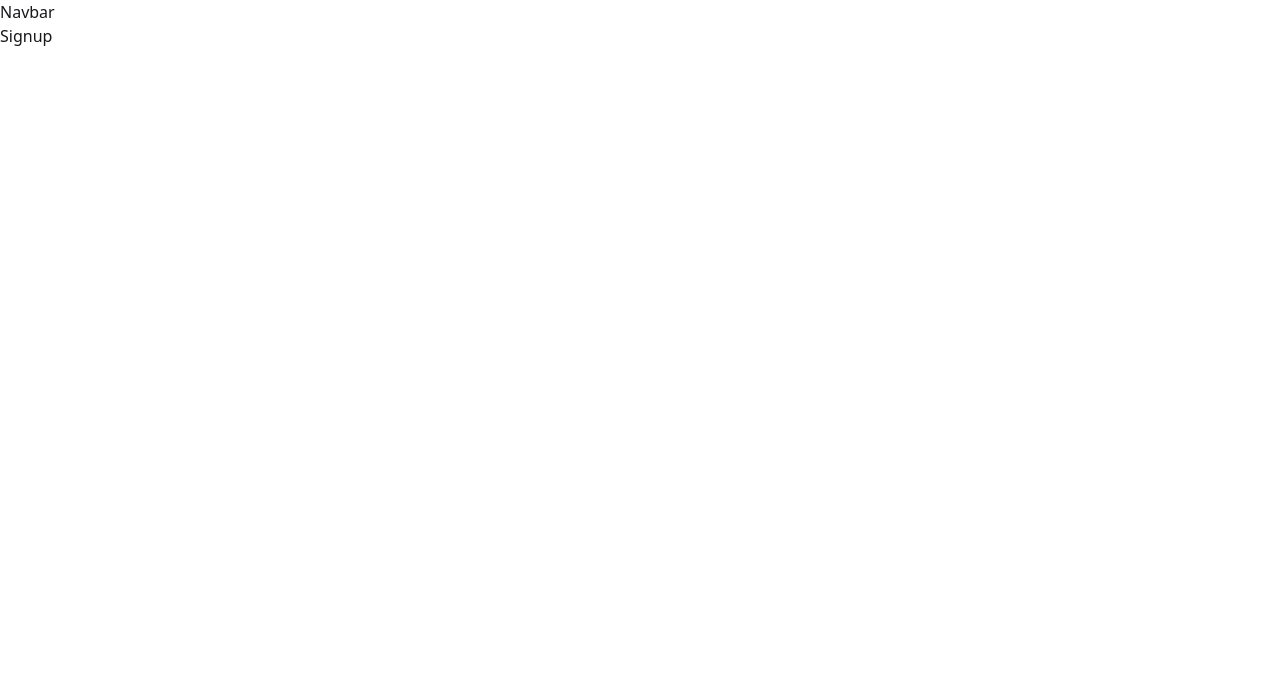
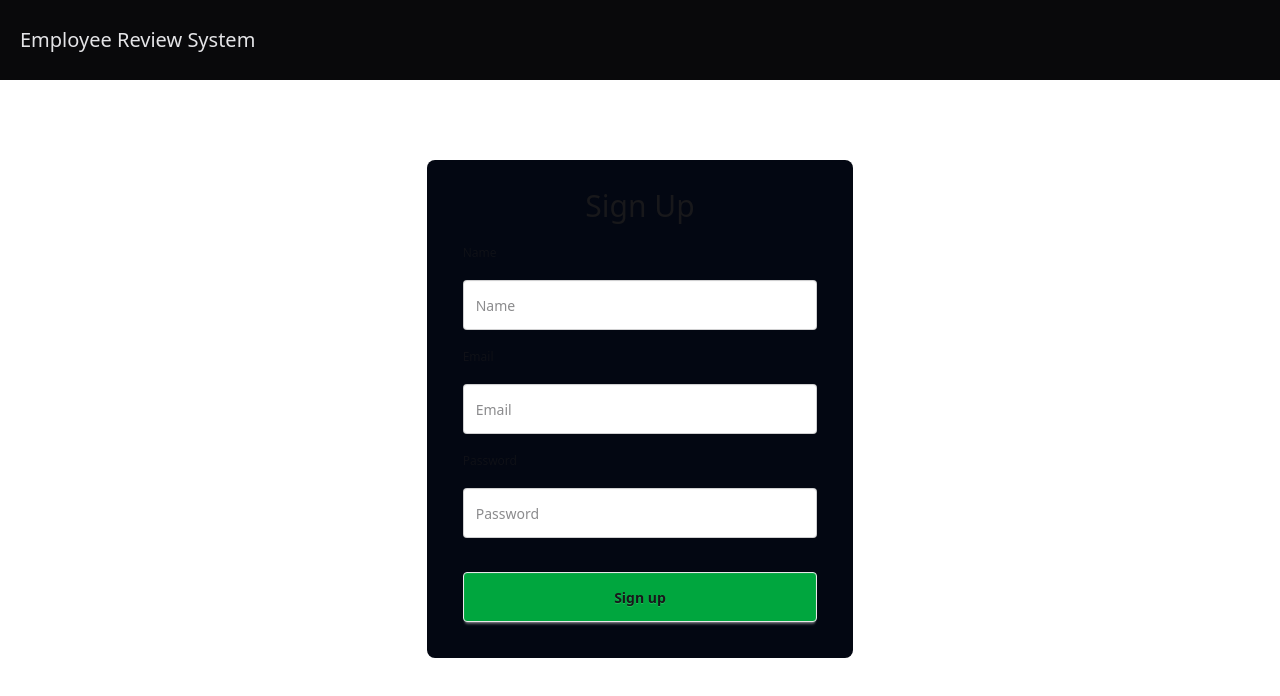
Before and after one commit to SNijanthan/employee-review-system-frontend, a React (Vite) app: page /signup in a window 1280 px wide. Shown: the top 696 px of the page. Built offline with nearby package versions, Linux system fonts and the light colour scheme; no server answers.

Commit message:
signup and login API

```diff
--- a/src/components/Body.jsx
+++ b/src/components/Body.jsx
@@ -1,8 +1,35 @@
-import React from "react";
-import { Outlet } from "react-router-dom";
+import React, { useEffect } from "react";
+import { Outlet, useNavigate } from "react-router-dom";
 import Navbar from "./Navbar";
+import axios from "axios";
+import { BASE_URL } from "../utils/constants";
+import { useDispatch, useSelector } from "react-redux";
+import { addUser } from "../utils/userSlice.js";
 
 const Body = () => {
+  const user = useSelector((store) => store.user);
+  const dispatch = useDispatch();
+  const navigate = useNavigate();
+
+  const fetchLoggedInUser = async () => {
+    try {
+      const res = await axios.get(BASE_URL + "/user", {
+        withCredentials: true,
+      });
+      dispatch(addUser(res.data?.user));
+    } catch (error) {
+      if (error.status === 401) {
+        navigate("/login");
+      }
+    }
+  };
+
+  useEffect(() => {
+    if (!user) {
+      fetchLoggedInUser();
+    }
+  }, [user]);
+
   return (
     <>
       <Navbar />
--- a/src/components/Login.jsx
+++ b/src/components/Login.jsx
@@ -1,9 +1,79 @@
-import React from 'react'
+import React, { useState } from "react";
+import { Link, useNavigate } from "react-router-dom";
+import { BASE_URL } from "../utils/constants";
+import axios from "axios";
+import { useDispatch } from "react-redux";
+import { addUser } from "../utils/userSlice";
 
 const Login = () => {
+  const [email, setEmail] = useState("admin1@gmail.com");
+  const [password, setPassword] = useState("Admin@123");
+  const [error, setError] = useState("");
+
+  const dispatch = useDispatch();
+  const navigate = useNavigate();
+
+  const handleLogin = async () => {
+    try {
+      const res = await axios.post(
+        BASE_URL + "/login",
+        { email, password },
+        { withCredentials: true }
+      );
+      dispatch(addUser(res.data?.user));
+      navigate("/");
+    } catch (error) {
+      if (error.response?.data?.success === false) {
+        setError(error.response?.data?.message);
+      }
+      console.log(error);
+    }
+  };
   return (
-    <div>Login</div>
-  )
-}
+    <>
+      <div className="w-2/6 m-auto bg-gray-950  p-5 flex  flex-col justify-center rounded-box mt-32">
+        <fieldset className="fieldset w-full p-4 rounded-box">
+          <legend className="fieldset-legend text-center text-3xl font-light">
+            Log In
+          </legend>
+          <label className="fieldset-label">Email</label>
+          <input
+            type="email"
+            className="input w-full my-3 py-6 focus:outline-none"
+            placeholder="Email"
+            value={email}
+            onChange={(e) => setEmail(e.target.value)}
+          />
+          <label className="fieldset-label">Password</label>
+          <input
+            type="text"
+            className="input w-full my-3 py-6 focus:outline-none"
+            placeholder="Password"
+            value={password}
+            onChange={(e) => setPassword(e.target.value)}
+          />
+          {error && (
+            <p className="text-red-500 font-semibold text-[13px]">{error}</p>
+          )}
+          <button className="btn bg-green-600 mt-4 py-6" onClick={handleLogin}>
+            Login
+          </button>
+        </fieldset>
+        <div className="px-5 py-2">
+          <p>
+            New user ?{" "}
+            <Link
+              to="/signup"
+              className="text-sky-400 hover:underline hover:underline-offset-5"
+            >
+              Signup
+            </Link>{" "}
+            here
+          </p>
+        </div>
+      </div>
+    </>
+  );
+};
 
-export default Login
+export default Login;
--- a/src/components/Navbar.jsx
+++ b/src/components/Navbar.jsx
@@ -1,7 +1,43 @@
+import axios from "axios";
 import React from "react";
+import { useDispatch, useSelector } from "react-redux";
+import { BASE_URL } from "../utils/constants";
+import { Link, useNavigate } from "react-router-dom";
+import { removeUser } from "../utils/userSlice";
 
 const Navbar = () => {
-  return <div>Navbar</div>;
+  const user = useSelector((store) => store.user);
+
+  const navigate = useNavigate();
+  const dispatch = useDispatch();
+
+  const handleLogout = async () => {
+    await axios.post(BASE_URL + "/logout", {}, { withCredentials: true });
+    dispatch(removeUser());
+    navigate("/login");
+  };
+
+  return (
+    <>
+      <div className="navbar bg-neutral text-neutral-content h-20 flex items-center justify-between">
+        <Link
+          to={user ? "/" : "/login"}
+          className="p-3 hover:py-3 hover:rounded-2xl hover:bg-indigo-600 text-xl font-light"
+        >
+          Employee Review System
+        </Link>
+        <div className="flex items-center mr-20 font-mono">
+          {user?.name && <p className="mr-20">Welcome {user.name} 😊</p>}
+          {user?.role && <p className="mr-20">Role: {user.role}</p>}
+          {user && (
+            <button className="btn" onClick={handleLogout}>
+              Logout
+            </button>
+          )}
+        </div>
+      </div>
+    </>
+  );
 };
 
 export default Navbar;
--- a/src/components/Signup.jsx
+++ b/src/components/Signup.jsx
@@ -1,7 +1,85 @@
-import React from "react";
+import axios from "axios";
+import React, { useState } from "react";
+import { BASE_URL } from "../utils/constants";
+import { useNavigate } from "react-router-dom";
 
 const Signup = () => {
-  return <div>Signup</div>;
+  const [name, setName] = useState("");
+  const [email, setEmail] = useState("");
+  const [password, setPassword] = useState("");
+  const [error, setError] = useState("");
+  const [success, setSuccess] = useState("");
+
+  const navigate = useNavigate();
+
+  const handleSignup = async () => {
+    setError("");
+    setSuccess("");
+    try {
+      const res = await axios.post(
+        BASE_URL + "/signup",
+        { name, email, password },
+        { withCredentials: true }
+      );
+      console.log(res);
+      if (res.status === 200) {
+        setSuccess(res.data.message);
+        setTimeout(() => {
+          navigate("/login");
+        }, 3000);
+      }
+    } catch (error) {
+      if (error.response.data.success === false) {
+        setError(error.response?.data?.message);
+      }
+    }
+  };
+  return (
+    <>
+      <div className="w-2/6 m-auto bg-gray-950  p-5 flex  flex-col justify-center rounded-box mt-20">
+        <fieldset className="fieldset w-full p-4 rounded-box">
+          <legend className="fieldset-legend text-center text-3xl font-light">
+            Sign Up
+          </legend>
+          <label className="fieldset-label">Name</label>
+          <input
+            type="text"
+            className="input w-full my-3 py-6 focus:outline-none"
+            placeholder="Name"
+            value={name}
+            onChange={(e) => setName(e.target.value)}
+          />
+          <label className="fieldset-label">Email</label>
+          <input
+            type="email"
+            className="input w-full my-3 py-6 focus:outline-none"
+            placeholder="Email"
+            value={email}
+            onChange={(e) => setEmail(e.target.value)}
+          />
+          <label className="fieldset-label">Password</label>
+          <input
+            type="text"
+            className="input w-full my-3 py-6 focus:outline-none"
+            placeholder="Password"
+            value={password}
+            onChange={(e) => setPassword(e.target.value)}
+          />
+          {error && (
+            <p className="text-red-500 font-semibold text-[13px]">{error}</p>
+          )}
+          {success && (
+            <p className="text-green-500 font-semibold text-[13px]">
+              {success}.Redirecting to login page..!
+            </p>
+          )}
+          <button className="btn bg-green-600 mt-4 py-6" onClick={handleSignup}>
+            Sign up
+          </button>
+        </fieldset>
+      </div>
+    </>
+  );
 };
 
 export default Signup;
--- a/src/utils/appStore.js
+++ b/src/utils/appStore.js
@@ -1,9 +1,11 @@
 import { configureStore } from "@reduxjs/toolkit";
 import userReducer from "./userSlice";
+import employeesReducer from "./employeeSlice";
 
 const appStore = configureStore({
   reducer: {
     user: userReducer,
+    employees: employeesReducer,
   },
 });
 
--- /dev/null
+++ b/src/utils/employeeSlice.js
@@ -0,0 +1,15 @@
+import { createSlice } from "@reduxjs/toolkit";
+
+const employeesSlice = createSlice({
+  name: "employee",
+  initialState: [],
+  reducers: {
+    addEmployees: (state, action) => {
+      return action.payload;
+    },
+    removeEmployees: () => null,
+  },
+});
+
+export default employeesSlice.reducer;
+export const { addEmployees, removeEmployees } = employeesSlice.actions;
```
